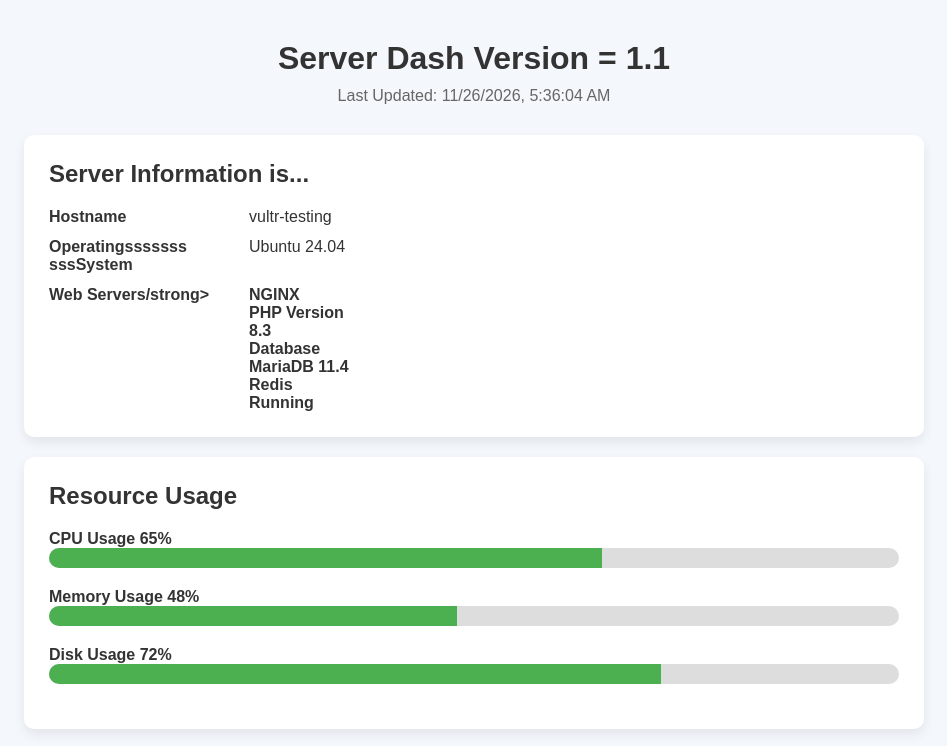
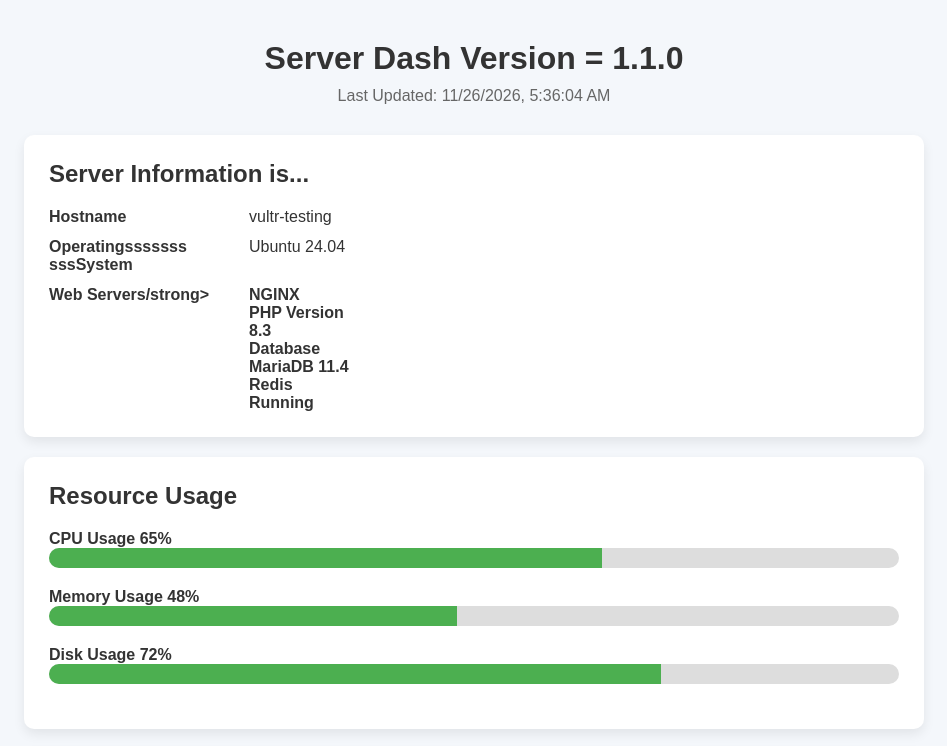
Before and after one commit to misam02/server-status-dashboard, a plain HTML site: page index.html in a window 1280 px wide. Shown: the top 746 px of the page, without its empty margins (166-1113 px from the left). Drawn offline with Linux system fonts and the light colour scheme.

Commit message:
updated to v1.1.0

```diff
--- a/index.html
+++ b/index.html
@@ -12,7 +12,7 @@
 <div class="container">
 
     <header>
-	<h1>Server Dash Version = 1.1</h1>
+	<h1>Server Dash Version = 1.1.0</h1>
         <p id="time"></p>
     </header>
 
```
